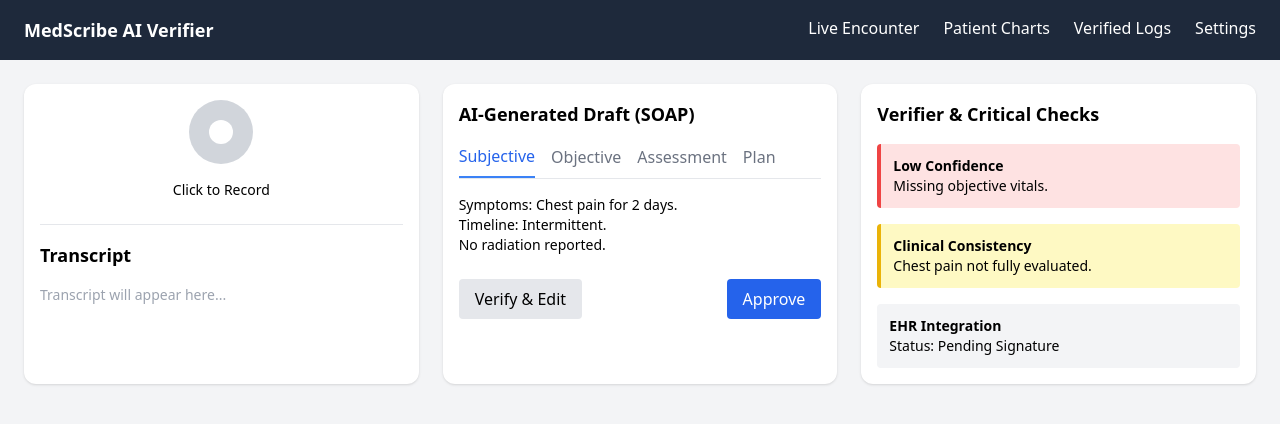
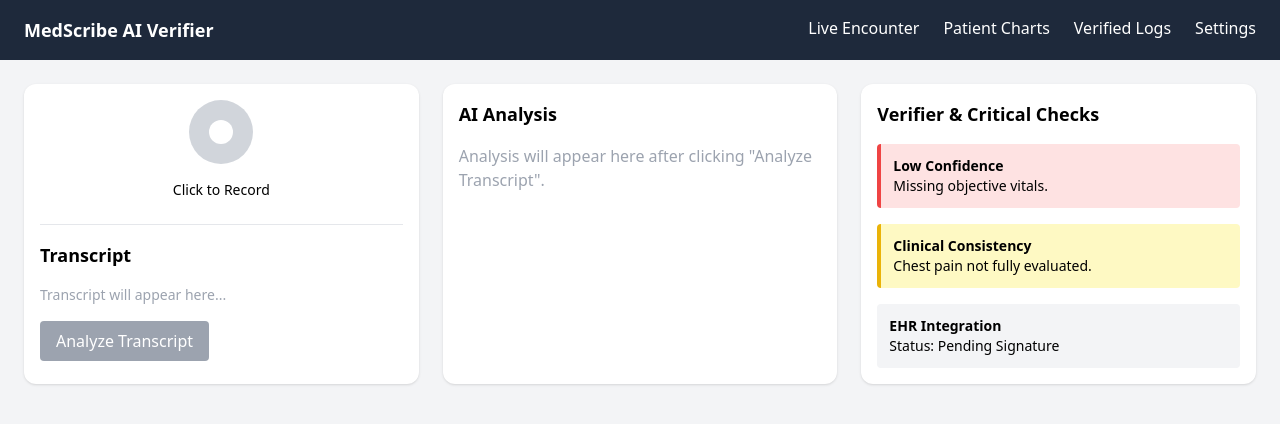
Before and after one commit to JacobScheff/ACM-TrojanHacks-2026, a React app in the folder frontend/: page / in a window 1280 px wide. Shown: the top 424 px of the page. Built offline with nearby package versions, Linux system fonts and the light colour scheme; the HTML template or start-up script is replaced by a standard one.

Commit message:
feat: add audio analysis functionality and UI integration

```diff
--- a/frontend/src/App.jsx
+++ b/frontend/src/App.jsx
@@ -7,6 +7,11 @@ export default function App() {
   const mediaRecorderRef = useRef(null);
   const audioChunksRef = useRef([]);
   const [transcript, setTranscript] = useState("");
+
+
+  const [analysis, setAnalysis] = useState(null);
+  const [activeAnalysisTab, setActiveAnalysisTab] = useState("summary");
+  const [loadingAnalysis, setLoadingAnalysis] = useState(false);
 
   const startRecording = async () => {
     const stream = await navigator.mediaDevices.getUserMedia({ audio: true });
@@ -28,7 +33,7 @@ export default function App() {
       formData.append("audio", audioBlob, "recording.webm");
 
       try {
-        const res = await fetch("http://localhost:5000/transcribe", {
+        const res = await fetch("http://127.0.0.1:5000/transcribe", {
           method: "POST",
           body: formData,
         });
@@ -57,6 +62,34 @@ export default function App() {
     } else {
       startRecording();
     }
+  };
+
+  const handleAnalyze = async () => {
+    if (!transcript) return;
+
+    setLoadingAnalysis(true);
+    setAnalysis(null);
+
+    try {
+      const res = await fetch("http://127.0.0.1:5000/analyze", {
+        method: "POST",
+        headers: {
+          "Content-Type": "application/json",
+        },
+        body: JSON.stringify({
+          transcript: transcript,
+          medicalHistoryFiles: []
+        }),
+      });
+
+      const data = await res.json();
+      setAnalysis(data);
+
+    } catch (err) {
+      console.error("Analyze error:", err);
+    }
+
+    setLoadingAnalysis(false);
   };
 
   return (
@@ -116,75 +149,74 @@ export default function App() {
               </div>
           </div>
 
-
+          <div className="mt-4">
+            <button
+              onClick={handleAnalyze}
+              disabled={!transcript || loadingAnalysis}
+              className="bg-blue-600 text-white px-4 py-2 rounded hover:bg-blue-700 disabled:bg-gray-400"
+            >
+              {loadingAnalysis ? "Analyzing..." : "Analyze Transcript"}
+            </button>
+          </div>
           {/* <div className="mt-6 border-t pt-4">
             <h3 className="font-medium mb-2">Audio</h3>
             <div className="h-16 bg-gray-200 rounded flex items-center justify-center">
               🎙 Audio Waveform Placeholder
             </div>
           </div> */}
+
+
         </div>
 
         {/* CENTER PANEL */}
+
         <div className="bg-white rounded-xl shadow p-4">
           <h2 className="font-semibold text-lg mb-4">
-            AI-Generated Draft (SOAP)
+            AI Analysis
           </h2>
 
+          {loadingAnalysis && (
+            <p className="text-gray-500">Running AI analysis...</p>
+          )}
+
+          {!loadingAnalysis && analysis && (
+            <>
               {/* Tabs */}
-          <div className="flex space-x-4 border-b mb-4">
-            {["subjective", "objective", "assessment", "plan"].map(tab => (
+              <div className="flex space-x-6 border-b mb-4">
+                {["summary", "thoughts", "critique", "flagged"].map((tab) => (
                   <button
                     key={tab}
-                onClick={() => setActiveTab(tab)}
+                    onClick={() => setActiveAnalysisTab(tab)}
                     className={`pb-2 capitalize ${
-                  activeTab === tab
-                    ? "border-b-2 border-blue-500 text-blue-600"
+                      activeAnalysisTab === tab
+                        ? "border-b-2 border-blue-600 text-blue-600 font-medium"
                         : "text-gray-500"
                     }`}
                   >
-                {tab}
+                    {tab === "flagged" ? "Flags" :
+                    tab === "thoughts" ? "Clinical Thoughts" :
+                    tab.charAt(0).toUpperCase() + tab.slice(1)}
                   </button>
                 ))}
               </div>
 
               {/* Content */}
-          <div className="text-sm">
-            {activeTab === "subjective" && (
-              <div>
-                Symptoms: Chest pain for 2 days.<br />
-                Timeline: Intermittent.<br />
-                No radiation reported.
+              <div className="text-sm whitespace-pre-wrap max-h-[500px] overflow-y-auto">
+                {analysis[activeAnalysisTab]}
               </div>
+            </>
           )}
-            {activeTab === "objective" && (
-              <div>
-                Vitals pending.<br />
-                Physical exam not documented.
-              </div>
-            )}
-            {activeTab === "assessment" && (
-              <div>
-                Differential: GERD vs Angina.
-              </div>
-            )}
-            {activeTab === "plan" && (
-              <div>
-                Order ECG.<br />
-                Consider cardiac enzymes.
-              </div>
+
+          {!loadingAnalysis && !analysis && (
+            <p className="text-gray-400">
+              Analysis will appear here after clicking "Analyze Transcript".
+            </p>
           )}
         </div>
 
-          <div className="mt-6 flex justify-between">
-            <button className="bg-gray-200 px-4 py-2 rounded">
-              Verify & Edit
-            </button>
-            <button className="bg-blue-600 text-white px-4 py-2 rounded">
-              Approve
-            </button>
-          </div>
-        </div>
+
+
+
 
         {/* RIGHT PANEL */}
         <div className="bg-white rounded-xl shadow p-4">
```
Also changed, not shown: 1 other file (tests, documents, lock files or other folders). Lines whose indentation alone changed are shown as unchanged.
